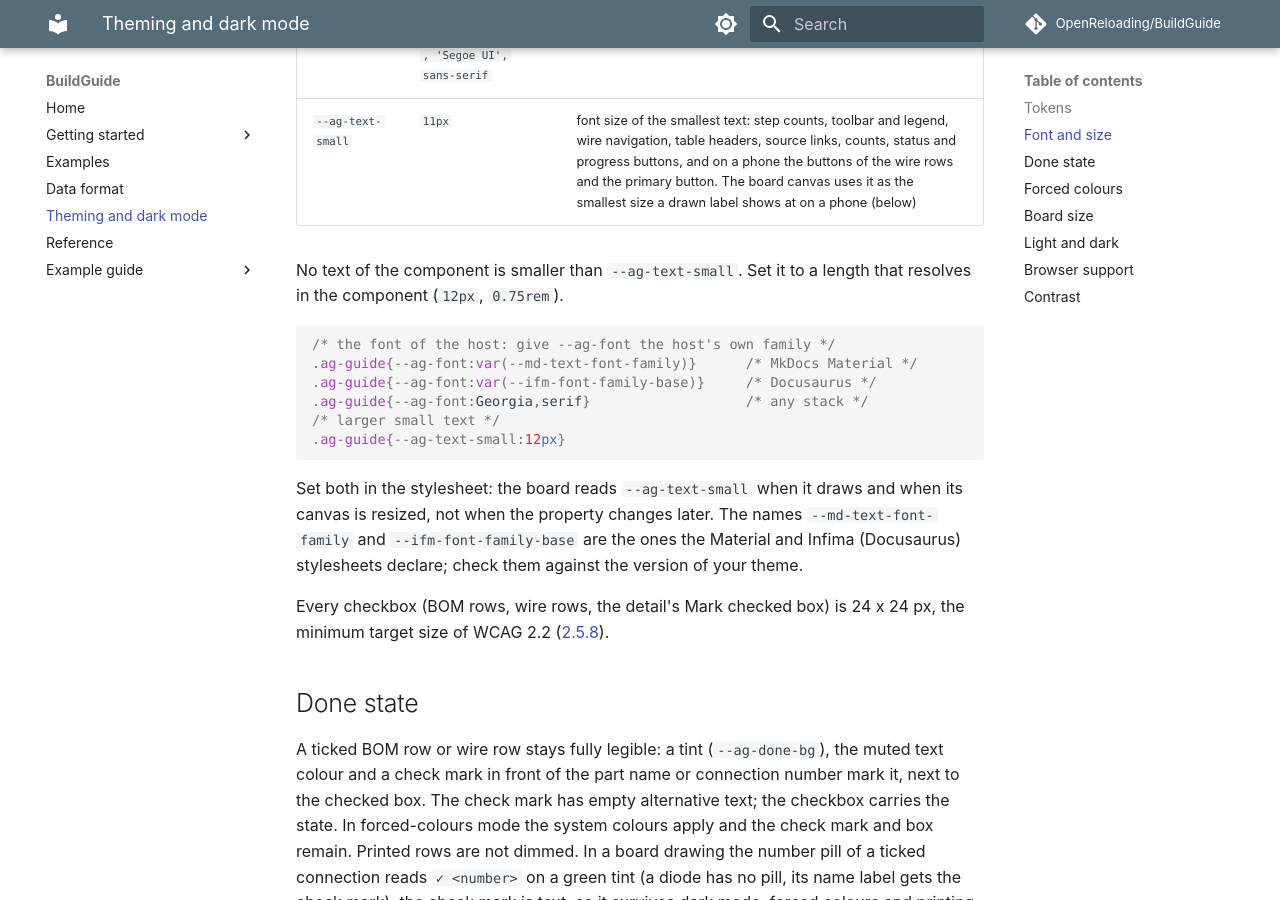
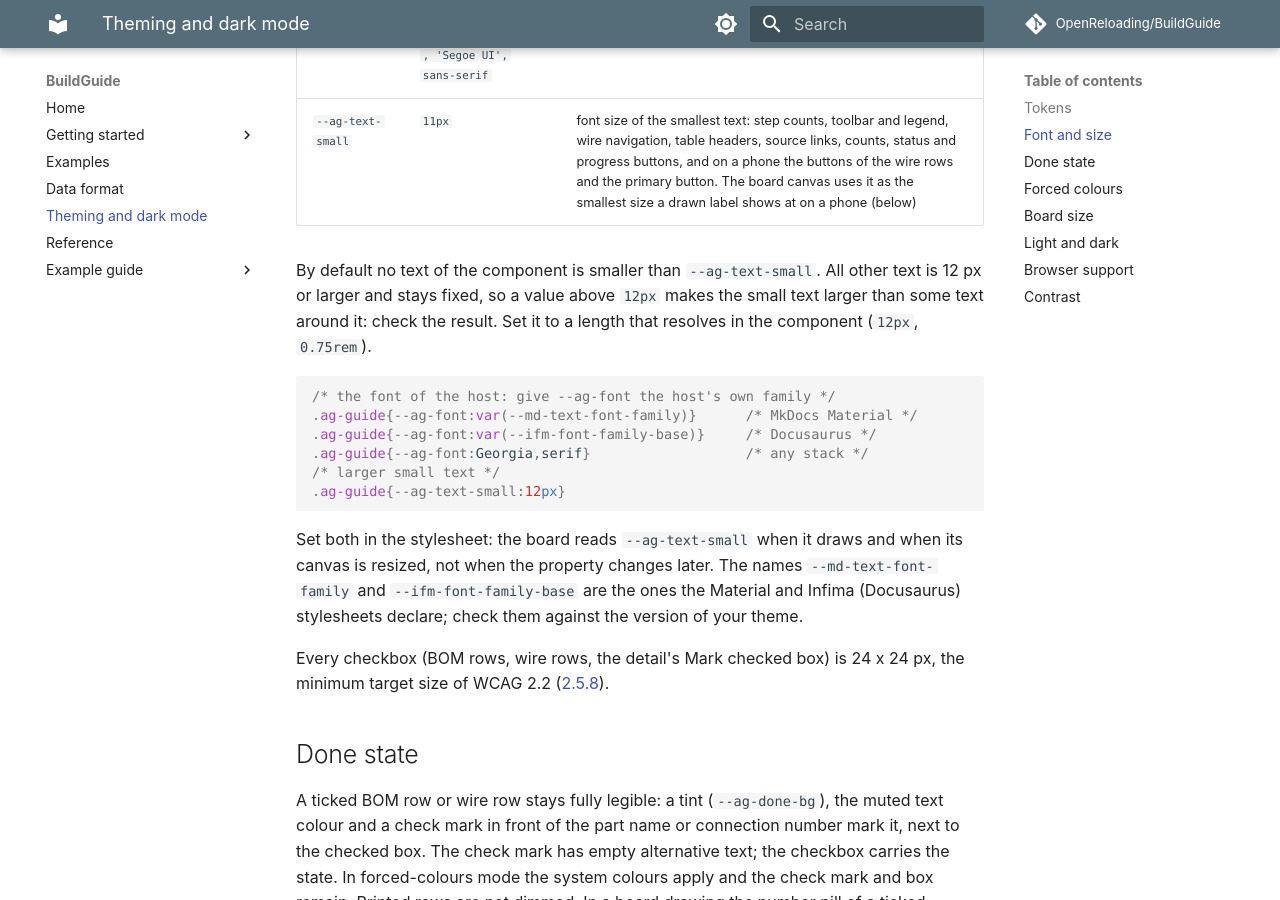
Before and after one commit to OpenReloading/BuildGuide, an MkDocs documentation site: the page built from docs/theming.md, in a window 1280 px wide and 900 px high, scrolled down 2261 px. Built offline with MkDocs 1.6.1 and Material for MkDocs 9.7.7, drawn with Linux system fonts in a browser that asks for light colours.

Commit message:
fix(core): part name selector after the dead rule removal
The removal left a doubled .ag-guide in front of the part name rule, so
a standalone BOM lost its size, weight and colour. The theming page now
says the floor holds at the default value only.

Refs #69

Assisted-by: generative AI

````diff
--- a/docs/theming.md
+++ b/docs/theming.md
@@ -17,7 +17,7 @@
 | `--ag-font` | `-apple-system, BlinkMacSystemFont, 'Segoe UI', sans-serif` | font family of the component: its text, its controls and the text in the board drawing |
 | `--ag-text-small` | `11px` | font size of the smallest text: step counts, toolbar and legend, wire navigation, table headers, source links, counts, status and progress buttons, and on a phone the buttons of the wire rows and the primary button. The board canvas uses it as the smallest size a drawn label shows at on a phone (below) |
 
-No text of the component is smaller than `--ag-text-small`. Set it to a length that resolves in the component (`12px`, `0.75rem`).
+By default no text of the component is smaller than `--ag-text-small`. All other text is 12 px or larger and stays fixed, so a value above `12px` makes the small text larger than some text around it: check the result. Set it to a length that resolves in the component (`12px`, `0.75rem`).
 
 ```css
 /* the font of the host: give --ag-font the host's own family */
--- a/packages/core/src/buildguide.css
+++ b/packages/core/src/buildguide.css
@@ -120,7 +120,7 @@
 .ag-guide .ag-bom-table tr:hover{background:var(--ag-bom-hover);box-shadow:none}
 .ag-guide .ag-part-cell{display:flex;align-items:center;gap:13px;min-width:240px}
 .ag-guide .ag-part-cell img{width:48px;height:48px;object-fit:contain;flex-shrink:0;background:var(--ag-surface);border:1px solid var(--ag-line);border-radius:6px}
-.ag-guide .ag-guide .ag-part-cell strong{display:block;font-size:13px;font-weight:600;color:var(--ag-ink);margin-top:2px}
+.ag-guide .ag-part-cell strong{display:block;font-size:13px;font-weight:600;color:var(--ag-ink);margin-top:2px}
 .ag-guide .ag-qty{white-space:nowrap;font-weight:650}
 .ag-guide .ag-bom-table tr.ag-group th{text-align:left;font-size:12px;letter-spacing:.06em;text-transform:uppercase;color:var(--ag-muted);padding:18px 10px 6px;border-bottom:1px solid var(--ag-line);background:transparent}
 .ag-guide .ag-have{display:inline-flex;align-items:center;gap:8px;cursor:pointer;white-space:normal}
````
Also changed, not shown: AGENTS.md (+1 -1 lines), 1 other file.
